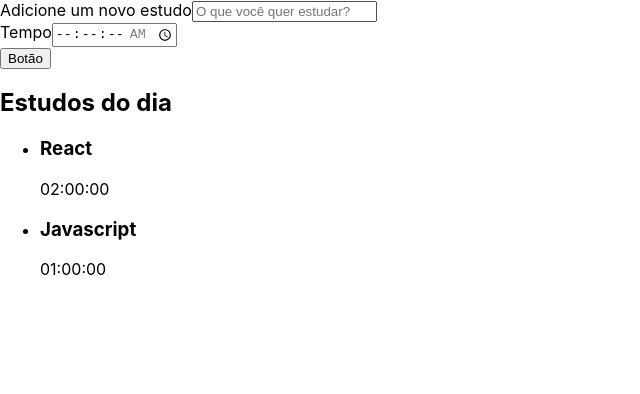
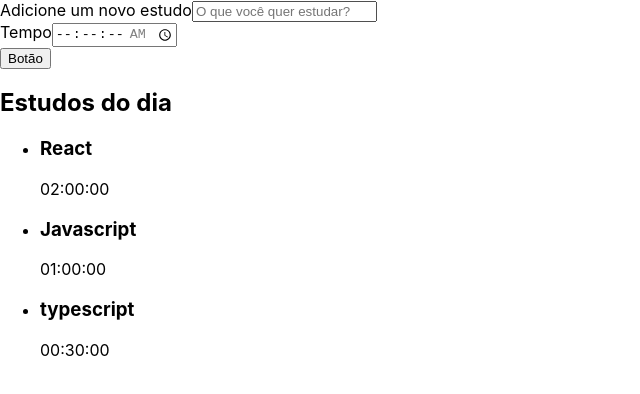
Before and after one commit to victorluadev/react-studies, a React (Create React App) app: page / in a window 1280 px wide. Shown: the top 394 px of the page, without its empty margins (0-640 px from the left). Built offline with nearby package versions, Linux system fonts and the light colour scheme; the HTML template or start-up script is replaced by a standard one.

Commit message:
feat: Dinamyc list render

```diff
--- a/src/components/List/index.tsx
+++ b/src/components/List/index.tsx
@@ -1,26 +1,37 @@
 import React from "react";
 
 function List() {
+  const tasks = [
+    {
+      task: "React",
+      time: "02:00:00"
+    },
+    {
+      task: "Javascript",
+      time: "01:00:00"
+    },
+    {
+      task: "typescript",
+      time: "00:30:00"
+    }
+  ];
+
   return (
     <aside>
       <h2> Estudos do dia </h2>
       <ul>
-        <li>
-          <h3>
-            React
-          </h3>
-          <span>
-            02:00:00
-          </span>
-        </li>
-        <li>
-          <h3>
-            Javascript
-          </h3>
-          <span>
-            01:00:00
-          </span>
-        </li>
+        { tasks.map((item, index) => (
+            <li key={index}>
+              <h3>
+                {item.task}
+              </h3>
+              <span>
+                {item.time}
+              </span>
+            </li>
+          ))
+        }
+
       </ul>
     </aside>
   )
```
